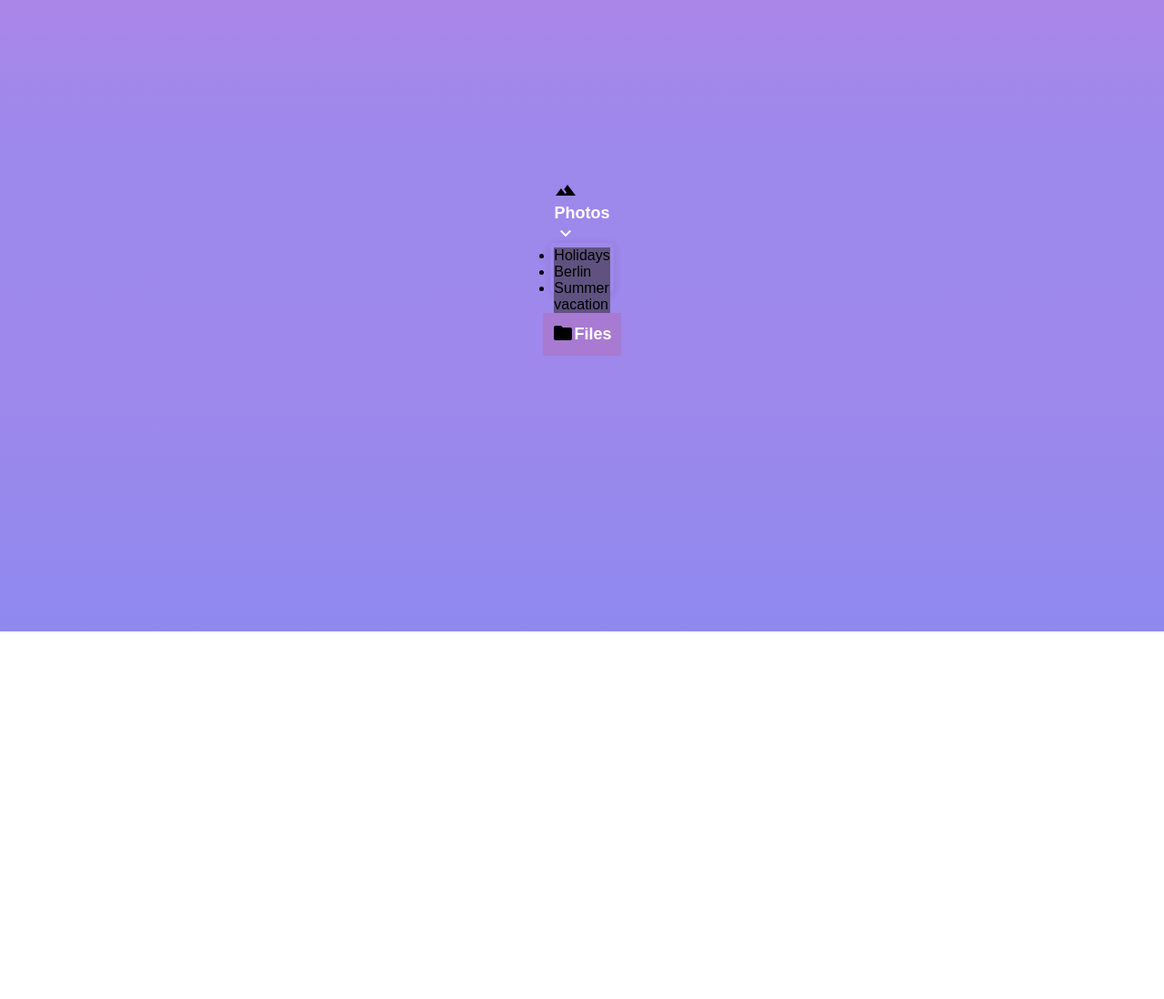
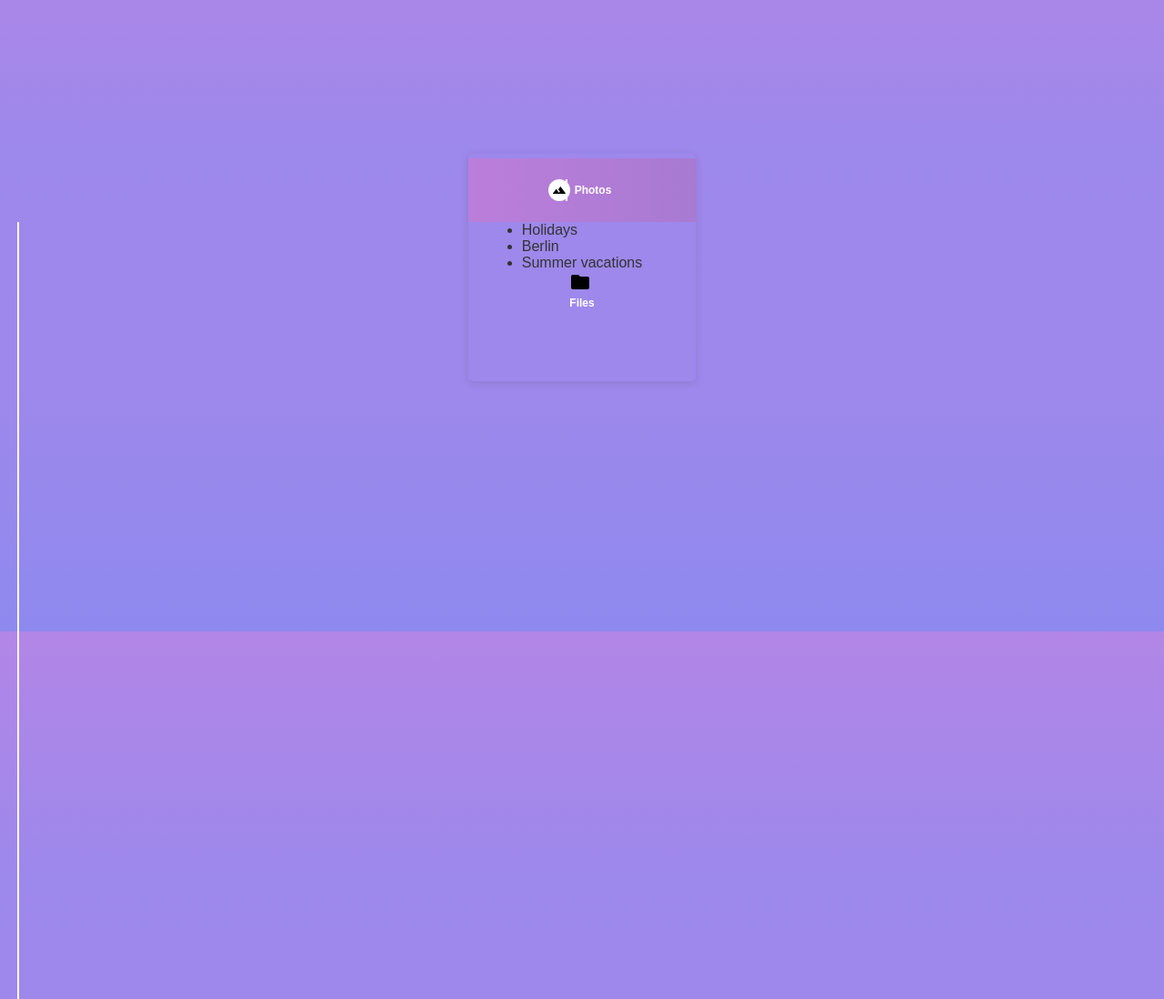
Before and after one commit to Hawa-codes/Loop2-step3, a plain HTML site: page index.html in a window 1280 px wide. Shown: the part 106-1204 px from the top of the page at 91% size. Before the commit the page ends 800 px from the top, so only its background shows below. Drawn offline with Linux system fonts and the light colour scheme.

Commit message:
Loop2-step3

```diff
--- a/index.html
+++ b/index.html
@@ -8,37 +8,27 @@
 </head>
 <body>
     <main>
-        <section class="container">
-            <header class="content">
-            <section class="timeline">
-                <article class="timeline-item">
-                    <div class="timeline-line"></div>
-                    <figure class="timeline-icon">
-                        <img src="./img/photo.svg" alt="Photos Icon" />
-                    </figure>
-                    <h2>Photos</h2>
-                    <img src="./img/arrow.svg" alt="arrow" class="arrow">
-                </article>
-            </section>
+        <header>
+            <div class="icon-wrapper">
+                <div class="vertical-line"></div>
+              <img src="./img/photo.svg" alt="Photos Icon" class="p-icon" />
+            </div>
+            <h2>Photos</h2>
+            <img src="./img/arrow.svg" alt="arrow" class="arrow">
         </header>
-        <section class="timeline-content">
-            <div class="timeline-line"></div>
+        <section class="timeline">
+            <div class="vertical-line"></div>
             <ul>
-             <li>Holidays</li>
-             <li>Berlin</li>
-             <li>Summer vacation</li>
+                <li>Holidays</li>
+                <li>Berlin</li>
+                <li>Summer vacations</li>
             </ul>
         </section>
         <footer>
-            <div class="timeline-line"></div>
-            <figure class="timeline-icon">
-                <img src="./img/folder.svg" alt="Files Icon" />
-            </figure>
-            <div>
-                <h2>Files</h2>
-            </div>
+            <div class="vertical-line"></div>
+            <img src="./img/folder.svg" alt="Files Icon" class="f-icon" />
+            <h2>Files</h2>
         </footer>
-        </section>
     </main>
 </body>
 </html>
--- a/style.css
+++ b/style.css
@@ -7,6 +7,7 @@
 body {
     font-family: Arial, sans-serif;
     background: linear-gradient(to bottom, #b286e7, #9d88eb, #9e88eb, #8e89ef);
+    color: #333;
     display: flex;
     align-items: center;
     justify-content: center;
@@ -18,45 +19,59 @@ main {
     padding: 20px;
     border-radius: 5px;
     box-shadow: 0 2px 10px rgba(0, 0, 0, 0.1);
-    width: 70px;
-    height: 55px;
+    width: 250px;
+    height: 250px;
     display: flex;
     justify-content: center;
     align-items: center;
     flex-direction: column;
 }
 
-.container {
+header {
     background: linear-gradient(to right, #bb7eda, #a87ad2);
-    width: 100%;
-    height: 100%;
     display: flex;
-    flex-direction: column;
+    flex-direction: row;
+    align-items: center;
+    justify-content: center;
+    gap: 5px;
+    width: 250px;
+    height: 70px;
+    margin-top: -75px;
+}
+
+.icon-wrapper {
+    position: relative;
+    display: flex;
     align-items: center;
     justify-content: center;
 }
 
-.content {
-    background: linear-gradient(to right #bb7eda, #a87ad2);
-    display: flex;
-    flex-direction: row;
-    align-items: center;
-    justify-content: space-between;
-    color: #ffffff;
-    font-size: 12px;
+.vertical-line {
+  width: 2px;
+  height: 100%;
+  background-color: #ffffff;
+  position: absolute;
+  left: 20px;
+  transform: translateX(-50%);
 }
 
-.timeline-content {
-    background-color:  #5f5280;
-    display: flex;
+.p-icon {
+  position: relative;
+  z-index: 1;
+  background-color: #fff;
+  padding: 4px;
+  border-radius: 50%;
+  width: 24px;
+  height: 24px;
 }
 
-footer {
-    background-color: #a87ad2;
-    display: flex;
-    justify-content: center;
-    align-items: center;
-    padding: 10px;
+h2 {
+    font-size: 12px;
     color: #ffffff;
-    font-size: 12px;
 }
+
+.arrow {
+    width: 0;
+    height: 0;
+    margin-top: 5px;
+}
```
